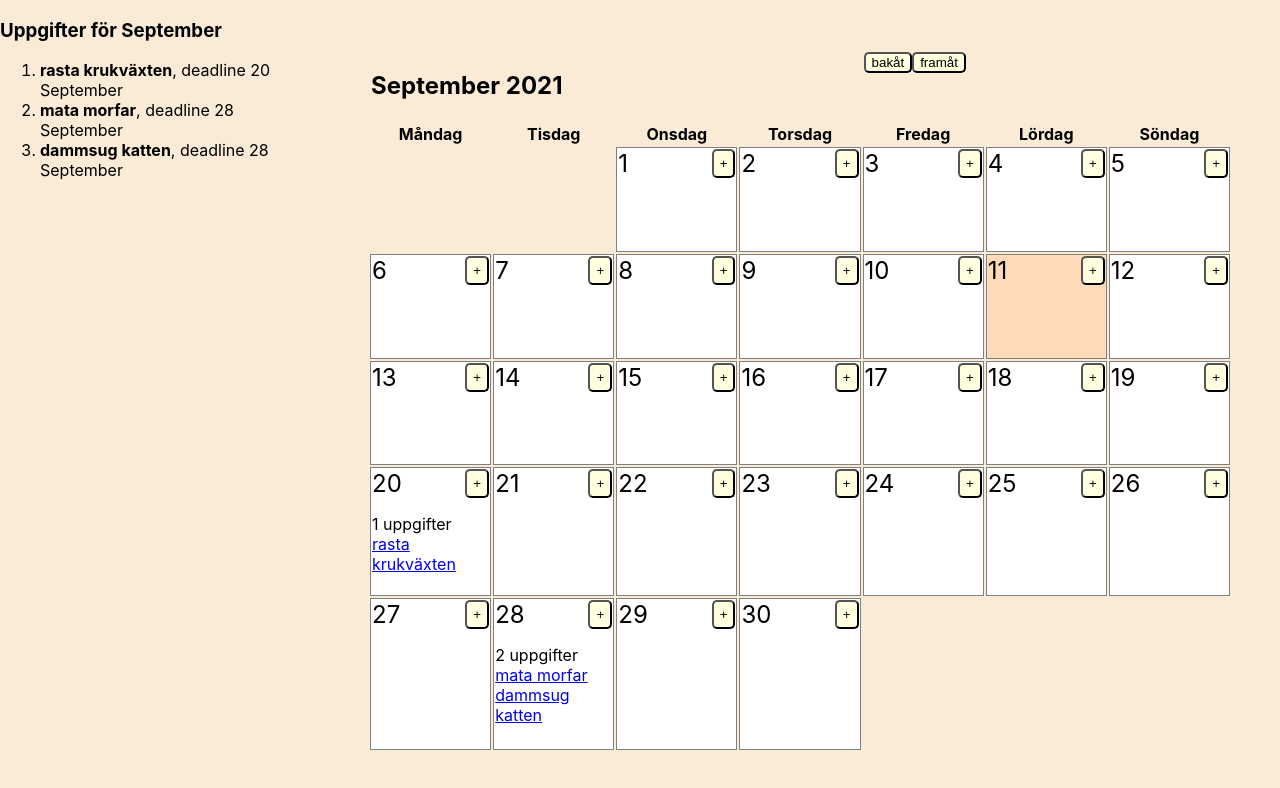
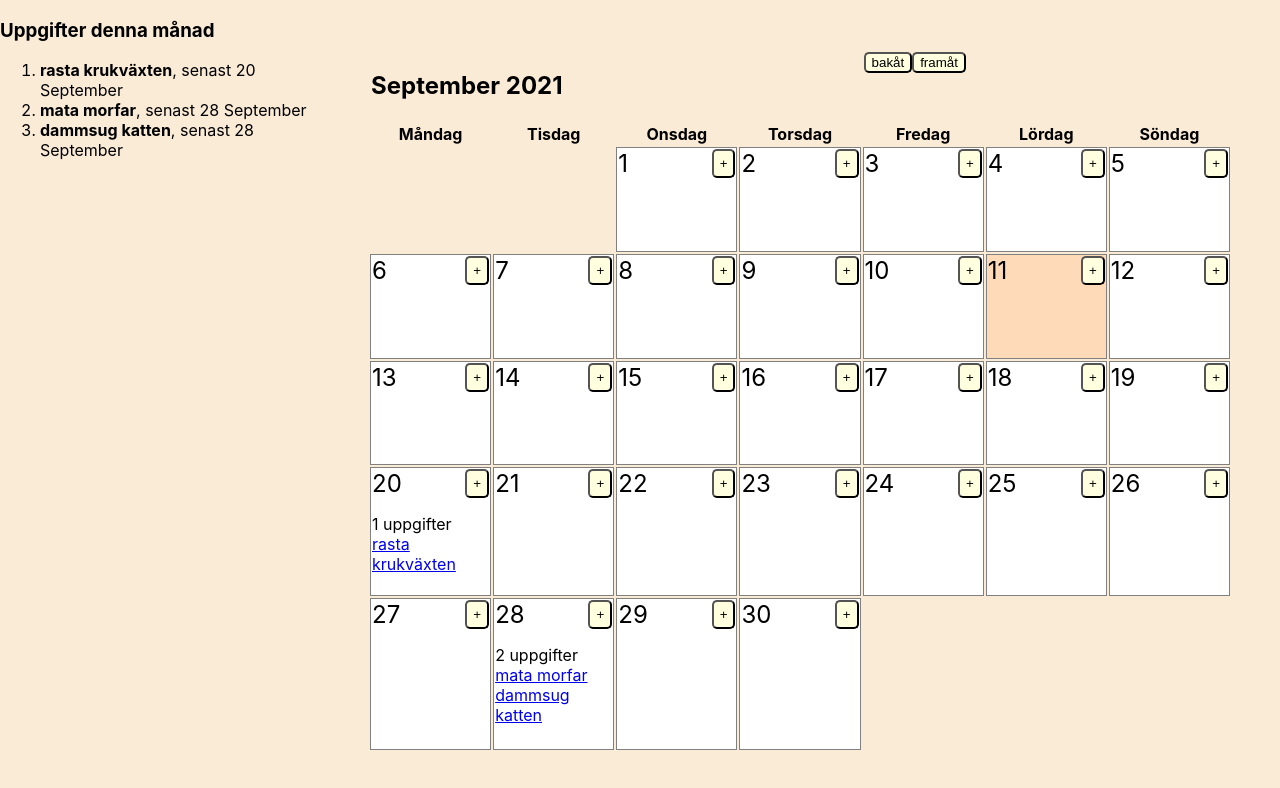
Before and after one commit to rebecka-oscarsson/calendar, a React (Create React App) app: page / in a window 1280 px wide. Shown: the top 788 px of the page. Built offline with nearby package versions, Linux system fonts and the light colour scheme; no server answers.

Commit message:
bugfix invalid date in List in Safari

```diff
--- a/src/components/List.js
+++ b/src/components/List.js
@@ -14,17 +14,14 @@ function List({ toDoList, monthHeadline }) {
 
   toDoList.sort(compare);
 
-  let year = moment(monthHeadline).format("YYYY");
-  let month = moment(monthHeadline).format("MMMM");
-
   return (
     <section>
-      <h3>Uppgifter för {month}</h3>
+      <h3>Uppgifter denna månad</h3>
       <ol>
         {toDoList.map((toDo) =>
-          toDo.date.includes(month) && toDo.date.includes(year) ? (
+          toDo.date.includes(monthHeadline) ? (
             <li>
-              <strong>{toDo.task}</strong>, deadline{" "}
+              <strong>{toDo.task}</strong>, senast{" "}
               {moment(toDo.date).format("DD MMMM")}
             </li>
           ) : (
```
